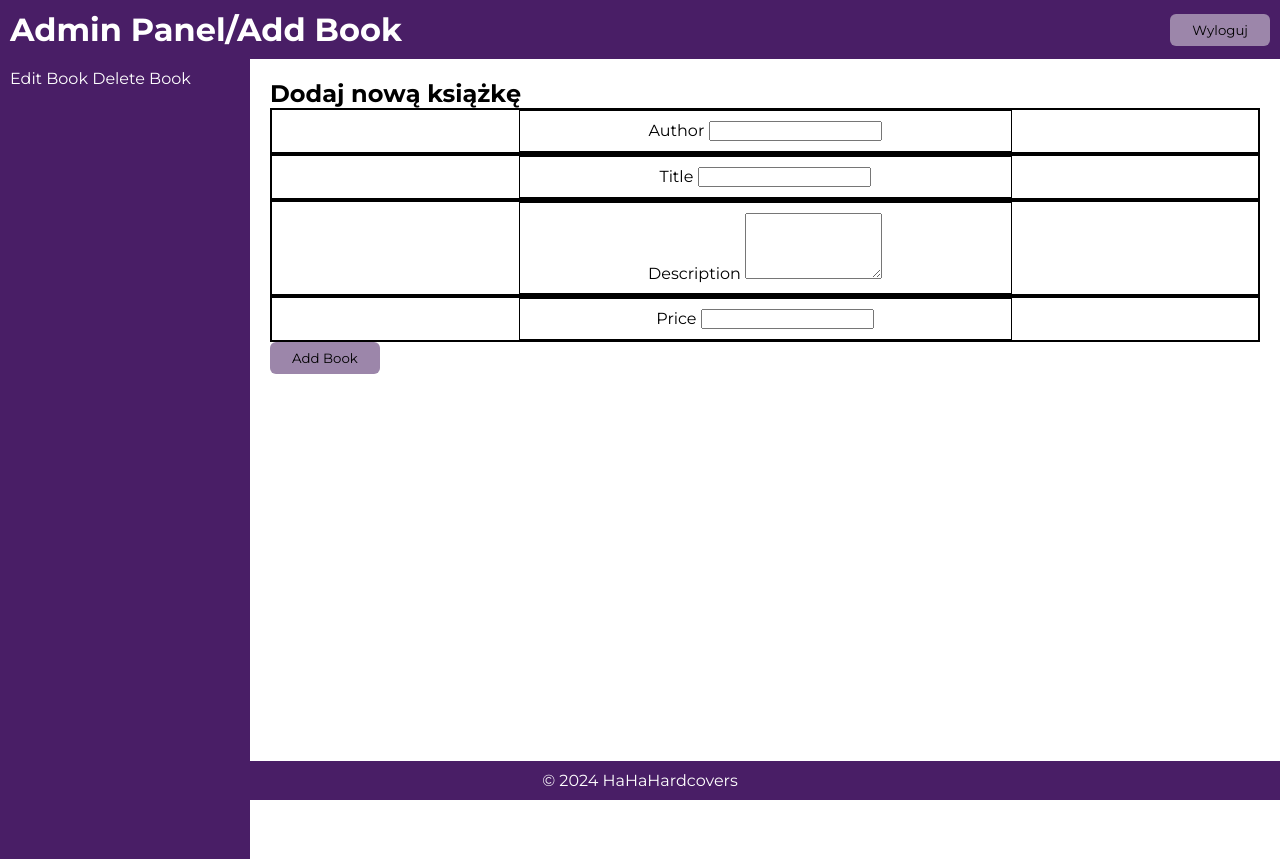
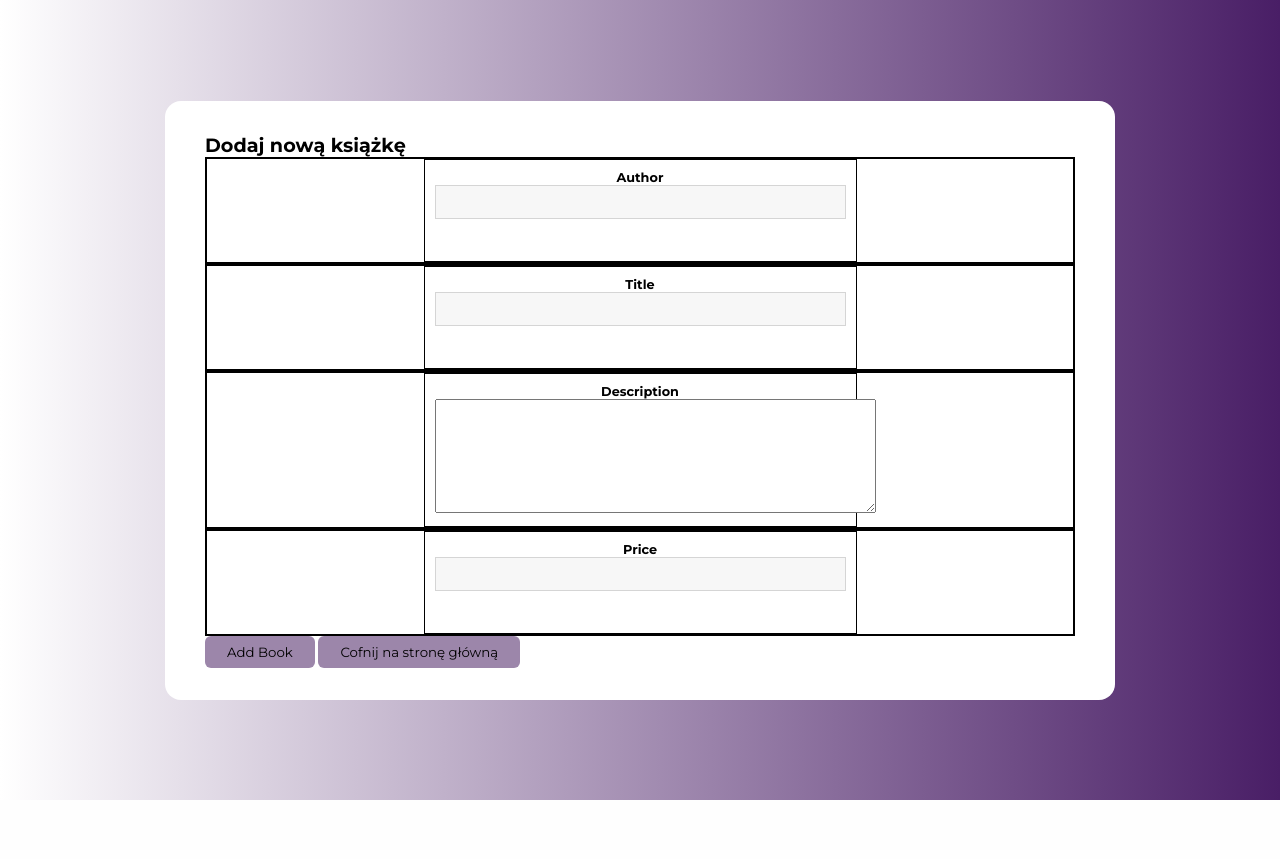
Before and after one commit to PPysklo/HaHaHardcovers, a Django app: page /addBook/ in a window 1280 px wide. After the commit the page ends 800 px from the top, so only its background shows below. Run offline with Django 4.2, Linux system fonts and the light colour scheme; a user stored in the database is signed in; some libraries are stand-ins or nearby versions.

Commit message:
Added styling for AddBook

```diff
--- a/static/styles/checkoutstyle.css
+++ b/static/styles/checkoutstyle.css
@@ -43,6 +43,7 @@ img {
     border-radius: 8px;
     overflow: hidden;
     box-shadow: 0 0 10px rgb(0, 0, 0);
+    float: left;
 }
 #form-button {
     background-color: #491e66;
@@ -84,3 +85,7 @@ img {
     border: 1px solid #491e66;
     border-radius: 5px;
 }
+
+h1{
+    padding-left: 5%;
+}
--- a/static/styles/test1style.css
+++ b/static/styles/test1style.css
@@ -7,10 +7,6 @@
     font-family: 'Montserrat', sans-serif;
 }
 
-.admin-container {
-    display: flex;
-    flex-wrap: wrap;
-}
 #Button1 {
     font-family: 'Montserrat', sans-serif;
     background: #9c86aa;
@@ -20,45 +16,10 @@
     transition: all 0.2s ease;
 }
 
-.admin-header {
-    background-color: #491e66;
-    color: #fff;
-    padding: 10px;
-    text-align: center;
-    width: 100%;
-    display: flex;
-    justify-content: space-between;
-    align-items: center;
-}
-
-.admin-logout {
-    text-decoration: none;
-    color: #fff;
-    padding: 8px 12px;
-    border-radius: 5px;
-    background-color: transparent;
-}
-
-.admin-sidebar {
-    background-color: #491e66;
-    padding: 10px;
-    width: 250px;
-    height: 100vh;
-}
 
 .admin-div {
     padding: 20px;
     flex: 1;
-}
-
-.admin-footer {
-    background-color: #491e66;
-    color: #fff;
-    text-align: center;
-    padding: 10px;
-    position: fixed;
-    bottom: 0;
-    width: 100%;
 }
 
 .admin-add-book {
@@ -69,14 +30,39 @@
     text-align: center;
 }
 
-.center-div{
-        margin: 0;
-        position: absolute;
-        top: 50%;
-        left: 54%;
+body{
+    background-color: #edddf8;
+    background: linear-gradient(to right, #ffffff, #491e66);
+    min-height: 100vh;
+    vertical-align: middle;
+    display: flex;
+    font-family: sans-serif;
+    font-size: 0.8rem;
+    font-weight: bold;
 }
-
-.category_bar_element{
-    text-decoration: none;
-    color: #fff;
+.card{
+    margin: auto;
+    max-width: 950px;
+    width: 90%;
+    border-radius: 1rem;
+    border: transparent;
 }
+.cart{
+    background-color: #fff;
+    padding: 4vh 5vh;
+    border-radius: 1rem;
+}
+input{
+    border: 1px solid rgba(0, 0, 0, 0.137);
+    padding: 1vh;
+    margin-bottom: 4vh;
+    outline: none;
+    width: 100%;
+    background-color: rgb(247, 247, 247);
+}
+ #code{
+    background-image: linear-gradient(to left, rgba(255, 255, 255, 0.253) , rgba(255, 255, 255, 0.185)), url("https://img.icons8.com/small/16/000000/long-arrow-right.png");
+    background-repeat: no-repeat;
+    background-position-x: 95%;
+    background-position-y: center;
+}
--- a/stuff/forms.py
+++ b/stuff/forms.py
@@ -9,7 +9,7 @@ class BookForm(ModelForm):
 
         widgets = {
             'tags' : forms.CheckboxSelectMultiple(),
-            'description': forms.Textarea(attrs={'rows':4, 'cols':15})
+            'description': forms.Textarea(attrs={'rows':7, 'cols':53})
         }
 
     def __init__(self, *args, **kwargs):
--- a/stuff/templates/stuff/add_book.html
+++ b/stuff/templates/stuff/add_book.html
@@ -14,11 +14,12 @@
                 </div>
                 {% endfor %}
 
-                <div class="center-div">
+                <div>
+                    <button type="submit" id="Button1">Add Book</button>
+                    <button id="Button1">Cofnij na stronę główną</button>
                 </div>
             </form>
 
-            <button type="submit" id="Button1">Add Book</button>
 
 
 {% endblock addBook %}
--- a/stuff/templates/stuff/book_form.html
+++ b/stuff/templates/stuff/book_form.html
@@ -9,21 +9,12 @@
     <title>Admin Panel</title>
 </head>
 <body>
-    <div class="admin-container">
-        <header class="admin-header">
-            <h1>Admin Panel/Add Book</h1>
-            <Button id="Button1">Wyloguj</Button>
-        </header>
-        <aside class="admin-sidebar">
-            <nav>
-                <a href="#" class="category_bar_element">Edit Book</a>
-                <a href="#" class="category_bar_element">Delete Book</a>
-                <!--Wiecej opcji-->
-            </nav>
-        </aside>
-        <div class="admin-div">
-            <!-- Tu co w srodku-->
-            <h2 class="content-center">Dodaj nową książkę</h2>
+    <div class="card">
+        <div class="row">
+            <div class="col-md-8 cart">
+                <div class="row border-top border-bottom">
+                    <div class="row main align-items-center">
+                        <h2 class="content-center">Dodaj nową książkę</h2>
 
             {% block updateBook %}
 
@@ -32,10 +23,10 @@
             {% block addBook %}
 
             {% endblock addBook %}
+                    </div>
+                </div>
+            </div>
         </div>
-        <footer class="admin-footer">
-            &copy; 2024 HaHaHardcovers
-        </footer>
     </div>
 </body>
 </html>
--- a/stuff/templates/stuff/checkout.html
+++ b/stuff/templates/stuff/checkout.html
@@ -57,10 +57,8 @@
                                 <div class="form-field">
                                     <input class="form-control" type="text" name="zipcode" placeholder="Zip code..">
                                 </div>
-
                             </div>
-
-                        <hr>
+                        </div>
                         <input id="form-button" class="btn btn-success btn-block" type="submit" value="Continue">
                     </form>
                 </div>
--- a/stuff/templates/stuff/update_book.html
+++ b/stuff/templates/stuff/update_book.html
@@ -14,7 +14,7 @@
                 </div>
                 {% endfor %}
 
-                <div class="center-div">
+                <div>
                 <button type="submit" id="Button1">Update Book</button>
                 </div>
             </form>
--- a/stuff/urls.py
+++ b/stuff/urls.py
@@ -18,7 +18,8 @@ urlpatterns = [
     path('checkout/', views.checkout,name='checkout'),
     path('update_item/', views.updateitem , name='update-item'),
     path('process_order/', views.processOrder , name='process-order'),
-
+    path('strona1/', views.strona1View,name='s1'),
+    path('strona2/', views.strona2View,name='s2'),
 
 
 
--- a/stuff/views.py
+++ b/stuff/views.py
@@ -25,6 +25,11 @@ def cartView(request):
 def navView(request):
     return render(request, 'stuff/navbar.html')
 
+def strona1View(request):
+    return render(request, 'strona1.html')
+
+def strona2View(request):
+    return render(request, 'strona2.html')
 
 def stuffList(request):
 
--- a/templates/bookForm.html
+++ b/templates/bookForm.html
@@ -37,7 +37,7 @@
                 {% endfor %}
 
                 <div class="center-div">
-                <button type="submit" id="Button1">Add Book</button>
+                    <button type="submit" id="Button1">Update Book</button>
                 </div>
             </form>
         </div>
--- a/templates/cart.html
+++ b/templates/cart.html
@@ -15,7 +15,7 @@
             <div class="col-md-8 cart">
                 <div class="title">
                     <div class="row">
-                        <div class="col"><h4><b>🛒Koszyk</b></h4></div>
+                        <div class="col"><h4><b>Koszyk</b></h4></div>
                         <div class="col align-self-center text-right text-muted">Ilość :</div>
                     </div>
                 </div>
```
Also changed, not shown: static/styles/cartstyle.css (+0 -21 lines), db.sqlite3, templates/strona1.html (added), templates/strona2.html (added). Lines whose indentation alone changed are shown as unchanged.
